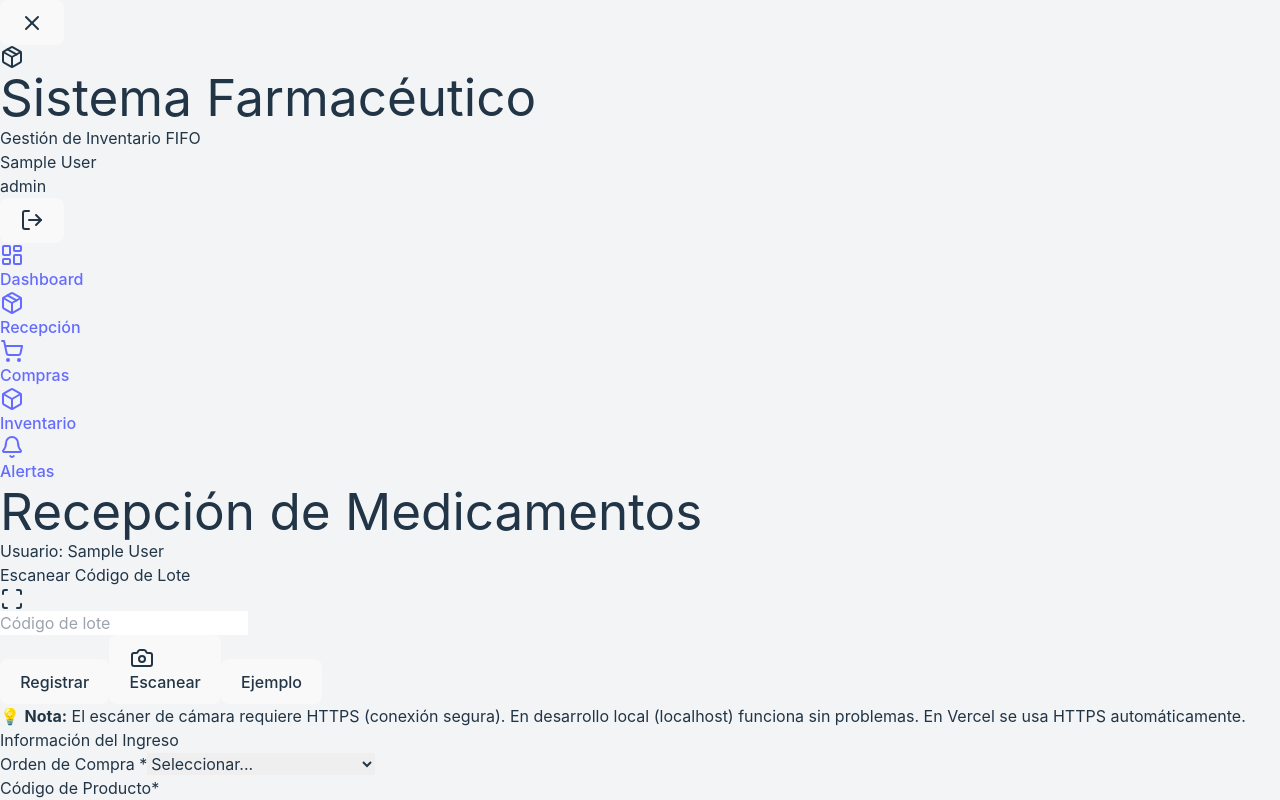
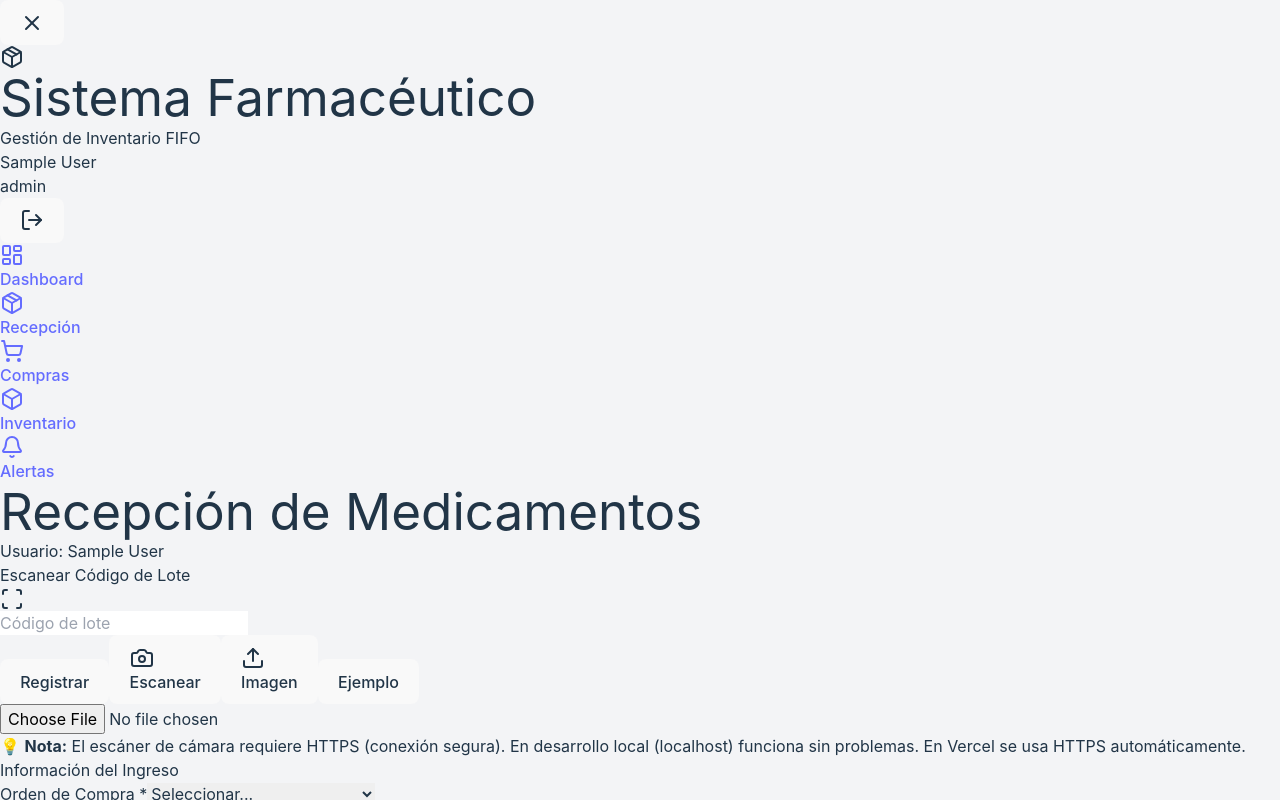
Before and after one commit to WILL050305/investigacion, a React (Vite) app: page /warehouse in a window 1280 px wide. Shown: the top 800 px of the page. Built offline with nearby package versions, Linux system fonts and the light colour scheme; sample sign-in values are in the browser's storage.

Commit message:
Agregar funcionalidad para escanear códigos de barras desde imágenes subidas

```diff
--- a/src/components/Scanner.jsx
+++ b/src/components/Scanner.jsx
@@ -1,5 +1,5 @@
 import React, { useState, useRef, useEffect } from 'react';
-import { Scan, Camera, X } from 'lucide-react';
+import { Scan, Camera, X, Upload } from 'lucide-react';
 import { BrowserMultiFormatReader } from '@zxing/browser';
 import Input from './Input';
 import Button from './Button';
@@ -12,6 +12,7 @@ const Scanner = ({ onScan, label = 'Escanear Código', placeholder = 'Código de
   const [error, setError] = useState('');
   const videoRef = useRef(null);
   const readerRef = useRef(null);
+  const fileInputRef = useRef(null);
 
   useEffect(() => {
     return () => {
@@ -41,6 +42,54 @@ const Scanner = ({ onScan, label = 'Escanear Código', placeholder = 'Código de
     const exampleCode = `LOT-${randomNumber}`;
     setCode(exampleCode);
     console.log('📦 Código de ejemplo cargado:', exampleCode);
+  };
+
+  const handleImageUpload = async (event) => {
+    const file = event.target.files?.[0];
+    if (!file) return;
+
+    try {
+      console.log('📸 Procesando imagen:', file.name);
+      setIsScanning(true);
+      setError('');
+
+      const reader = new BrowserMultiFormatReader();
+
+      // Crear URL temporal de la imagen
+      const imageUrl = URL.createObjectURL(file);
+
+      // Crear elemento de imagen
+      const img = new Image();
+      img.src = imageUrl;
+
+      await new Promise((resolve, reject) => {
+        img.onload = resolve;
+        img.onerror = reject;
+      });
+
+      console.log('🔍 Buscando código de barras en la imagen...');
+
+      // Intentar decodificar desde la imagen
+      const result = await reader.decodeFromImageUrl(imageUrl);
+
+      if (result) {
+        const scannedCode = result.getText();
+        console.log('✅ Código encontrado:', scannedCode);
+        setCode(scannedCode);
+      }
+
+      // Limpiar
+      URL.revokeObjectURL(imageUrl);
+      setIsScanning(false);
+
+    } catch (err) {
+      console.error('❌ Error al leer imagen:', err);
+      setError('No se encontró ningún código de barras en la imagen. Intenta con otra imagen más clara.');
+      setIsScanning(false);
+    }
+
+    // Limpiar el input para permitir seleccionar la misma imagen otra vez
+    event.target.value = '';
   };
 
   const startCamera = async () => {
@@ -185,6 +234,16 @@ const Scanner = ({ onScan, label = 'Escanear Código', placeholder = 'Código de
               {showCamera ? 'Cerrar' : 'Escanear'}
             </Button>
             <Button
+              onClick={() => fileInputRef.current?.click()}
+              variant="outline"
+              icon={Upload}
+              disabled={isScanning}
+              size="md"
+              className="flex-1 sm:flex-none"
+            >
+              Imagen
+            </Button>
+            <Button
               onClick={loadExampleCode}
               variant="outline"
               disabled={isScanning}
@@ -195,6 +254,15 @@ const Scanner = ({ onScan, label = 'Escanear Código', placeholder = 'Código de
             </Button>
           </div>
         </div>
+
+        {/* Input oculto para subir imágenes */}
+        <input
+          ref={fileInputRef}
+          type="file"
+          accept="image/*"
+          onChange={handleImageUpload}
+          className="hidden"
+        />
 
         {/* Visor de cámara */}
         {showCamera && (
```
